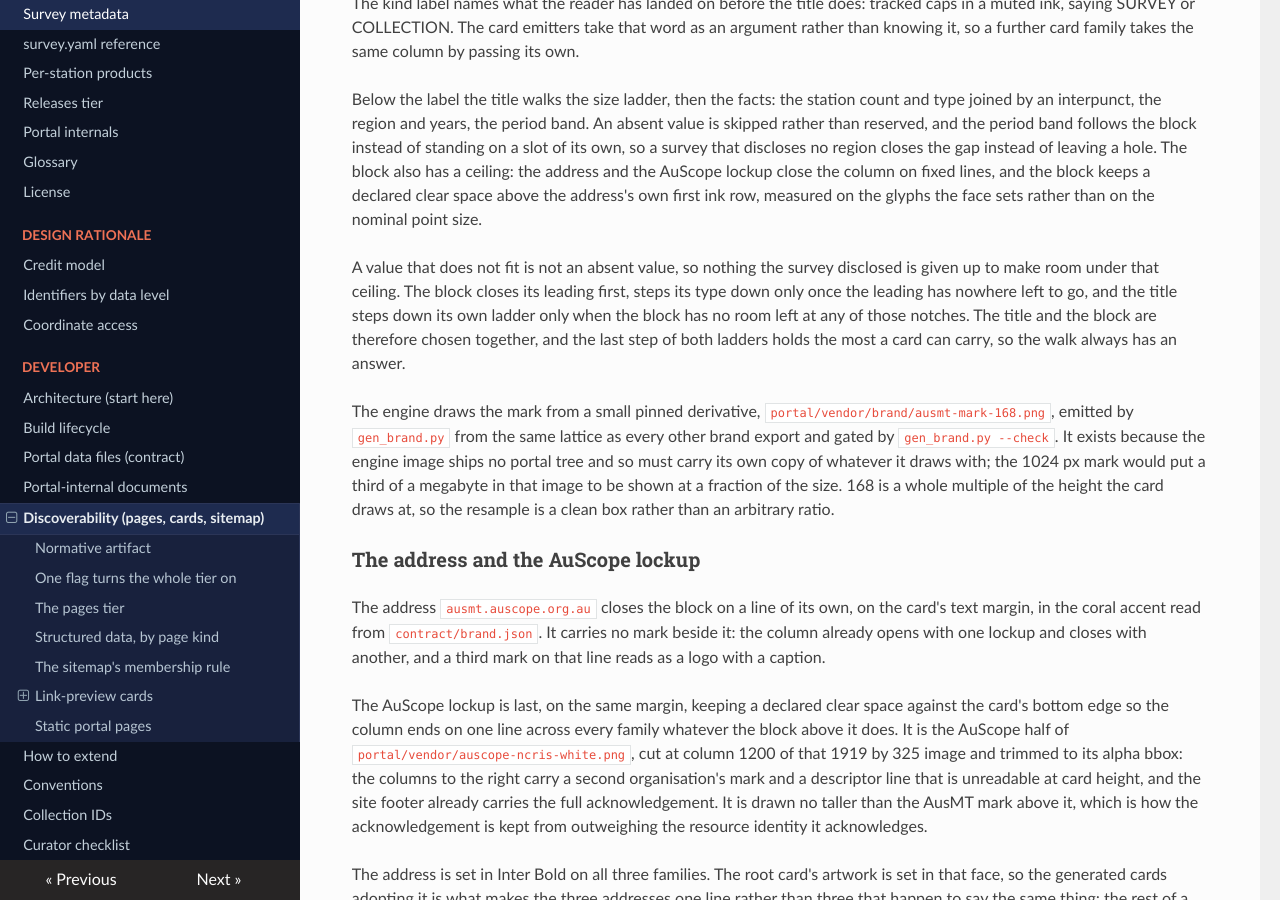
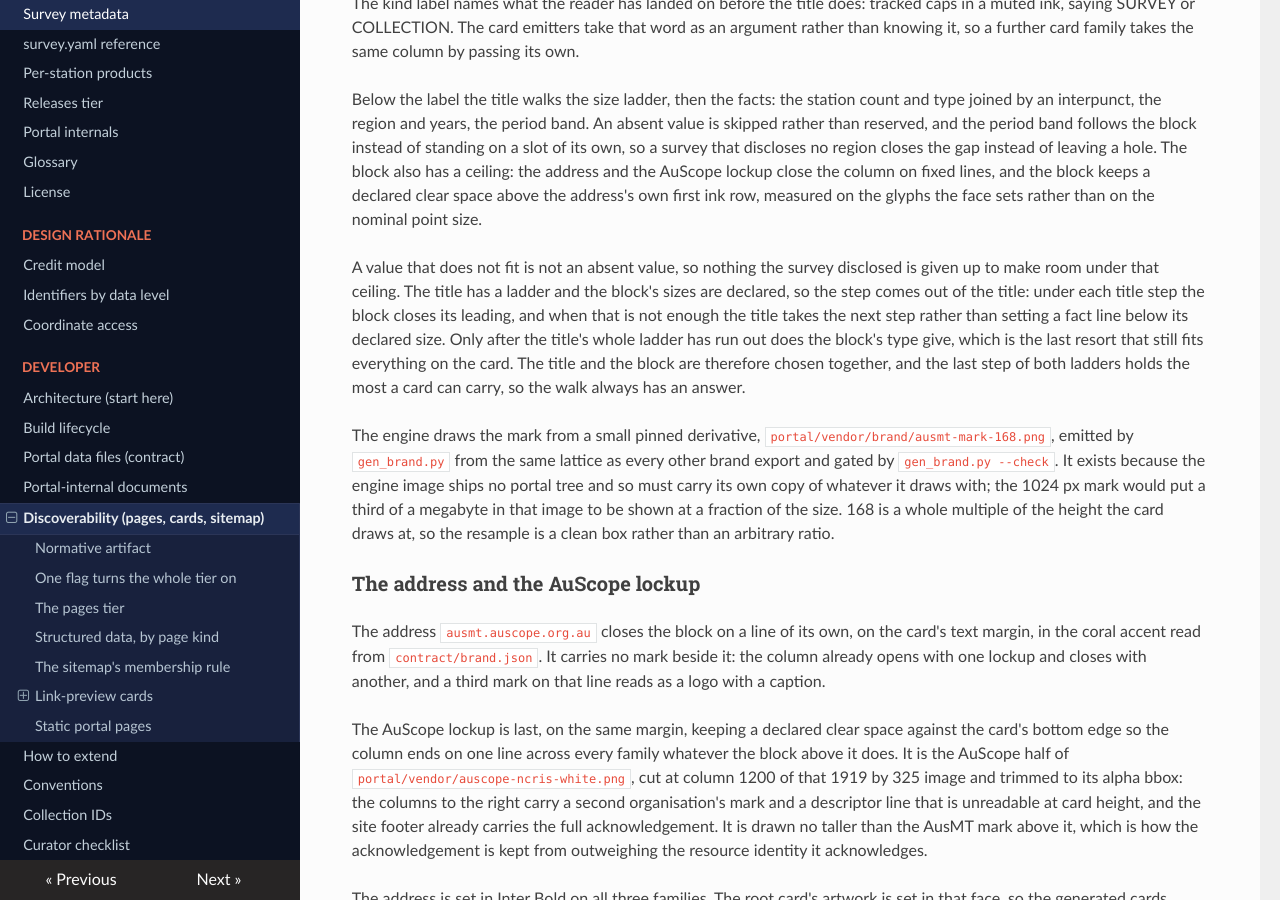
Before and after one commit to bvkay/ausmt, an MkDocs documentation site: the page built from docs/docs/developer/discoverability.md, in a window 1280 px wide and 900 px high, scrolled down 4242 px. Built offline with MkDocs 1.6.1, drawn with Linux system fonts in a browser that asks for light colours; nearby versions of some CDN libraries.

Commit message:
docs: the card column steps the title before it shrinks the block
The discoverability page described the fit walk in the order the emitter used to
take, offering the block its whole type ladder under each step of the title's. It
now states the order the emitter takes: the title has a ladder, the block's sizes
are declared, so leading closes under each title step, the title takes the next
step rather than setting a fact line below its declared size, and the block's type
gives only after the title's ladder has run out.

Contract: AusMT_2026/LANE-CONTRACT-OG-CARDS.md (D2, D9).

Gate: mkdocs build --strict from docs/, exit 0.

```diff
--- a/docs/docs/developer/discoverability.md
+++ b/docs/docs/developer/discoverability.md
@@ -191,9 +191,11 @@ declared clear space above the address's own first ink row, measured on the glyp
 rather than on the nominal point size.
 
 A value that does not fit is not an absent value, so nothing the survey disclosed is given up to
-make room under that ceiling. The block closes its leading first, steps its type down only once the
-leading has nowhere left to go, and the title steps down its own ladder only when the block has no
-room left at any of those notches. The title and the block are therefore chosen together, and the
+make room under that ceiling. The title has a ladder and the block's sizes are declared, so the step
+comes out of the title: under each title step the block closes its leading, and when that is not
+enough the title takes the next step rather than setting a fact line below its declared size. Only
+after the title's whole ladder has run out does the block's type give, which is the last resort that
+still fits everything on the card. The title and the block are therefore chosen together, and the
 last step of both ladders holds the most a card can carry, so the walk always has an answer.
 
 The engine draws the mark from a small pinned derivative,
```
